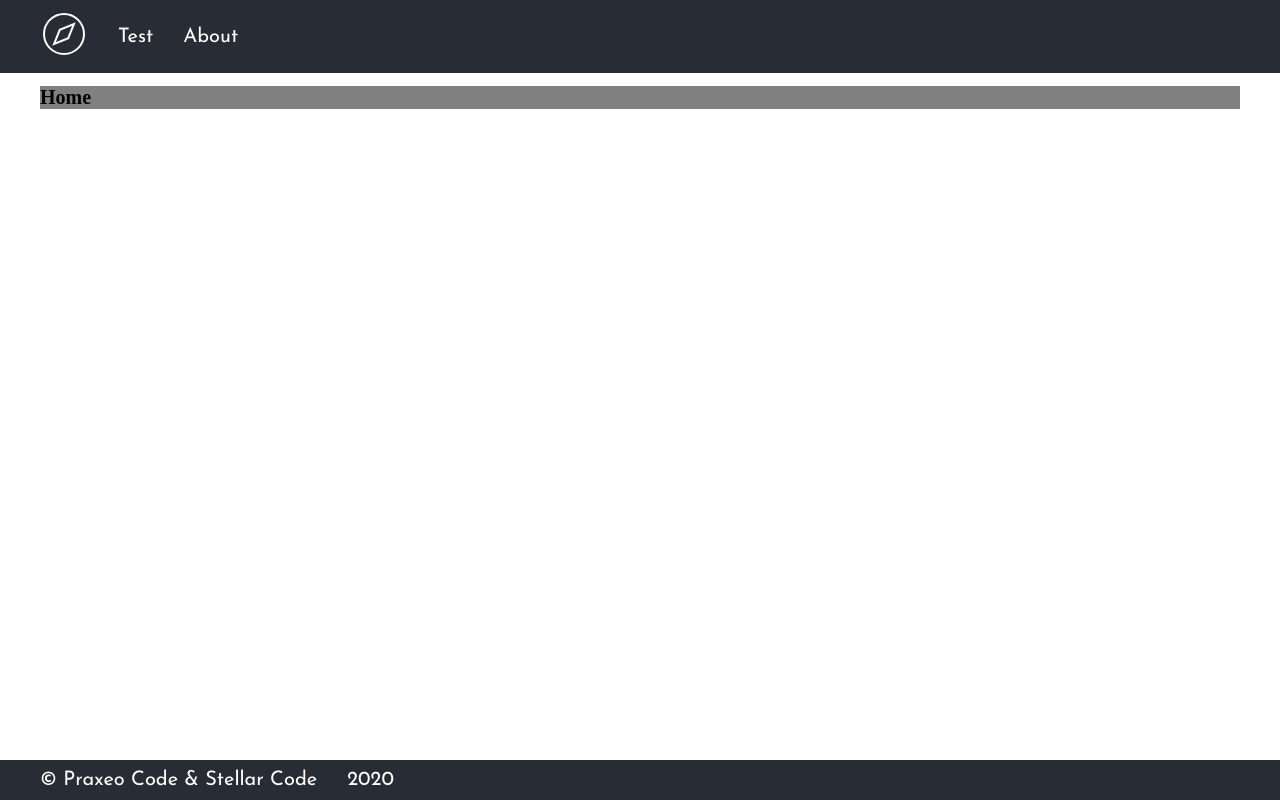
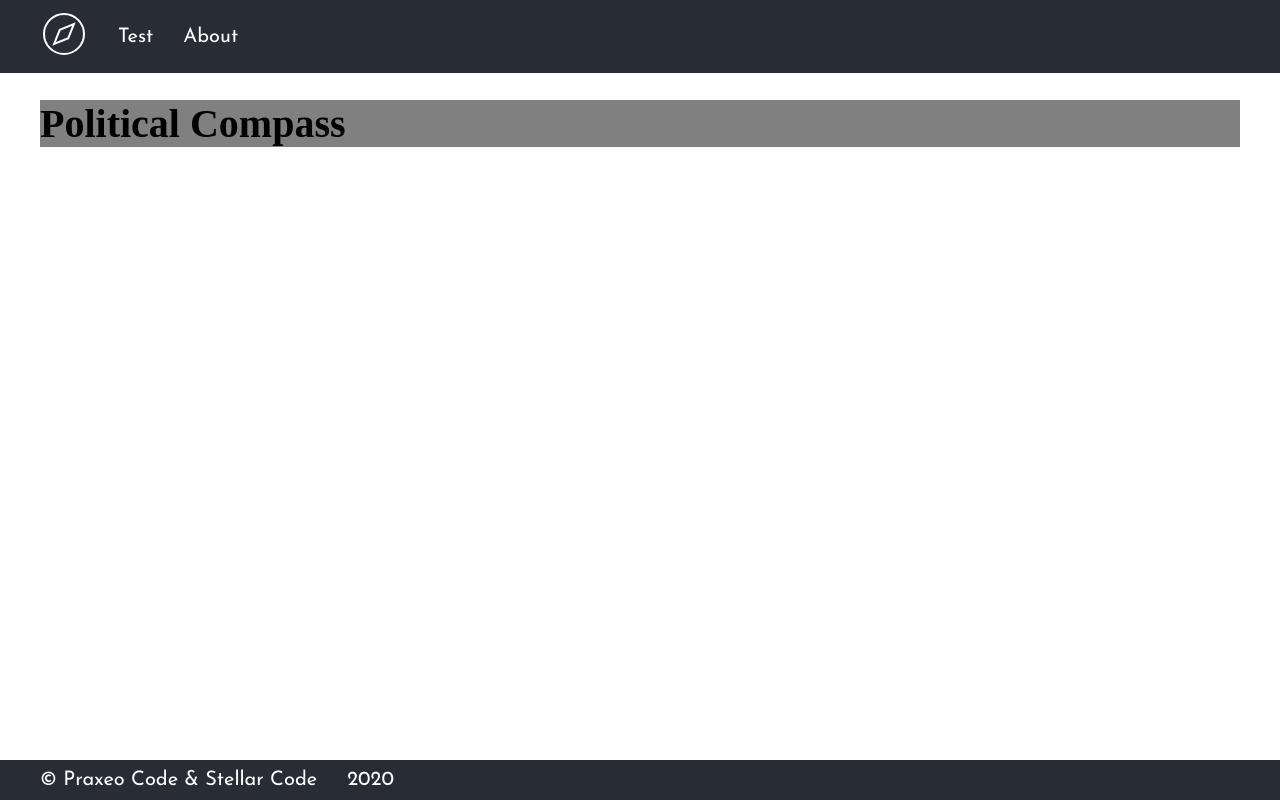
Before and after one commit to wsakolski/political-compass, a React (Create React App) app: page / in a window 1280 px wide. Built offline with nearby package versions, Linux system fonts and the light colour scheme; a web font is replaced by a local one.

Commit message:
Minor fixes

```diff
--- a/src/components/About.tsx
+++ b/src/components/About.tsx
@@ -1,6 +1,6 @@
 import React from 'react'
 import styled from 'styled-components'
-import { Home } from "./Home"
+import { Home } from "./home.component"
 
 const AboutContainer = styled.div`
   font-size: 20px;
--- a/src/components/home.component.jsx
+++ b/src/components/home.component.jsx
@@ -6,11 +6,11 @@ const HomeContainer = styled.div`
 `
 
 const HomeTitle = styled.h1`
-  font-size: 20px;
+  font-size: 40px;
 `
 
 export const Home = () => (
   <HomeContainer>
-    <HomeTitle>Home</HomeTitle>
+    <HomeTitle>Political Compass</HomeTitle>
   </HomeContainer>
 );
```
